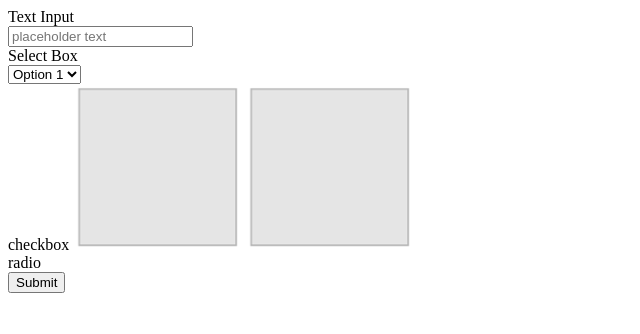
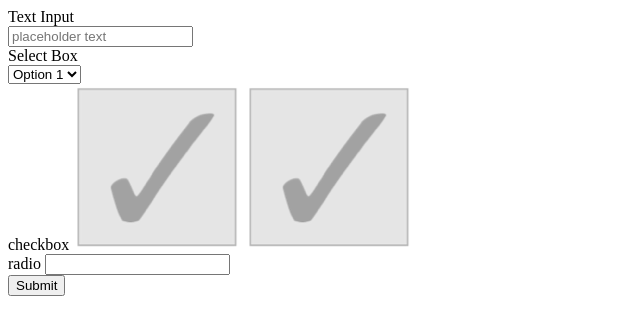
Before and after one commit to tiramisuzie/ui-challenge-2, a plain HTML site: page index.html in a window 1280 px wide. Shown: the whole page, without its empty margins (0-640 px from the left). Drawn offline with nearby package versions, Linux system fonts and the light colour scheme.

Commit message:
doesn't work but commiting anywaays

```diff
--- a/app.js
+++ b/app.js
@@ -1,6 +1,6 @@
 'use strict'
 
-$('.checkbox-container').on('click', () => {
+$('.checkbox').on('click', () => {
   $(event.target).toggleClass('unchecked');
   $(event.target).toggleClass('checked');
 });
--- a/index.html
+++ b/index.html
@@ -5,8 +5,7 @@
   <meta name="viewport" content="width=device-width, initial-scale=1.0">
   <meta http-equiv="X-UA-Compatible" content="ie=edge">
   <link rel="stylesheet" type="text/css" href="styles/style.css" />
-  <script src="https://code.jquery.com/jquery-3.3.1.min.js"></script>
-   <script type="text/javascript" src="app.js"></script>
+
   <title>Document</title>
 </head>
 <body>
@@ -32,14 +31,14 @@
     </div>
     <div>
       <label class="checkbox-container" for="check1"> checkbox </label>
-      <input class="unchecked" id="check1" type="checkbox" name="box">
+      <input class="checkbox unchecked checked" id="check1" type="checkbox" name="box">
       <label class="checkbox-container" for="check2"> </label>
-      <input class="unchecked" id="check2" type="checkbox" name="box">
+      <input class="checkbox unchecked checked" id="check2" type="checkbox" name="box">
 
     </div>
     <div>
     <label class="radio-container">radio
-      <input type="radio" name="rad">
+      <input class= type="radio" name="rad">
       <input type="radio" name="rad">
     </label>
     </div>
@@ -47,5 +46,7 @@
     <input type="submit" value="Submit">
     </div>
   </form>
+  <script src="https://code.jquery.com/jquery-3.3.1.min.js"></script>
+  <script type="text/javascript" src="app.js"></script>
 </body>
 </html>
--- a/styles/style.css
+++ b/styles/style.css
@@ -12,3 +12,9 @@ input[type=checkbox], input[type=radio] {
 	width: 161px;
 	height: 160px;
 }
+
+.checked {
+  background: url('form-elements-sprite.png') no-repeat -381px -239px;
+	width: 161px;
+	height: 160px;
+}
```
